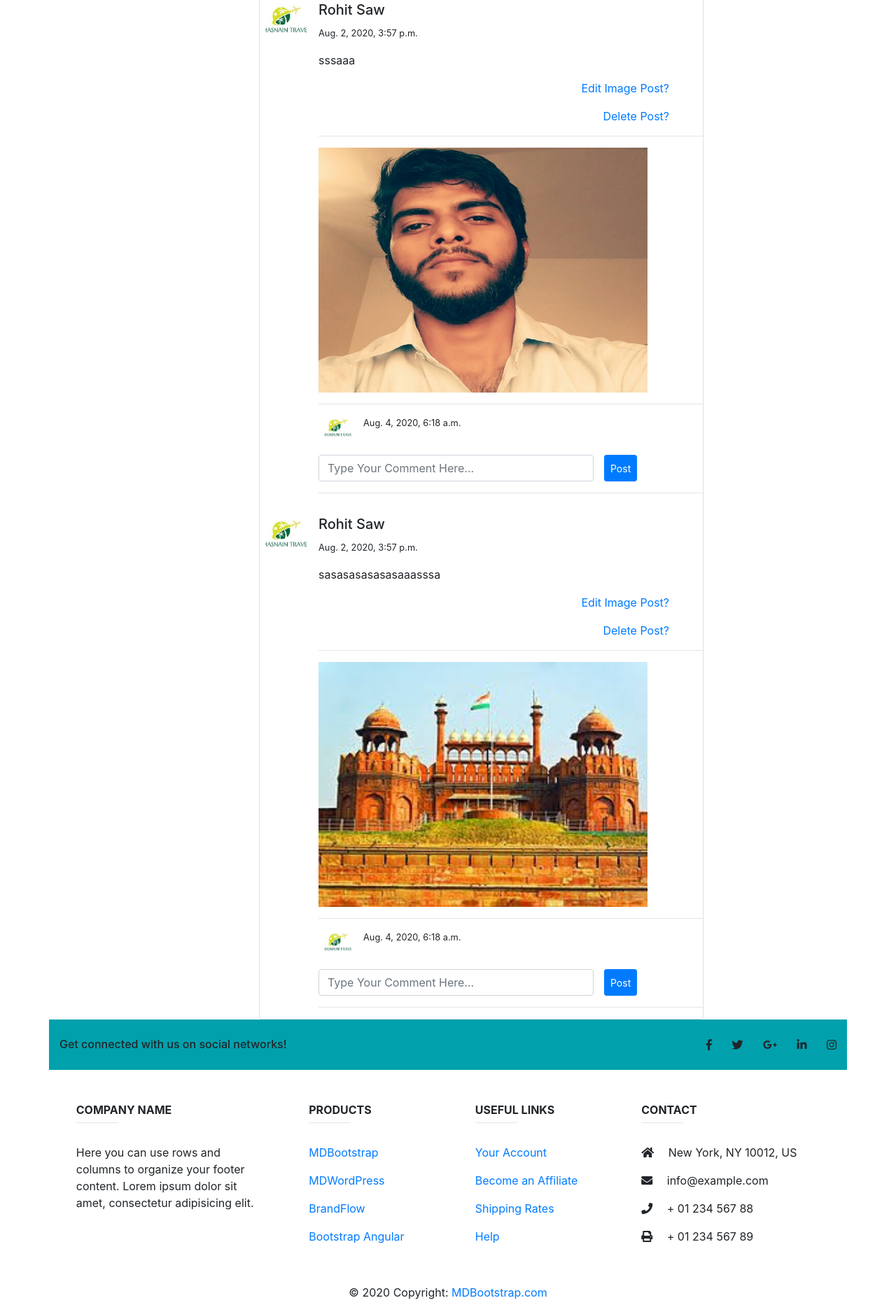
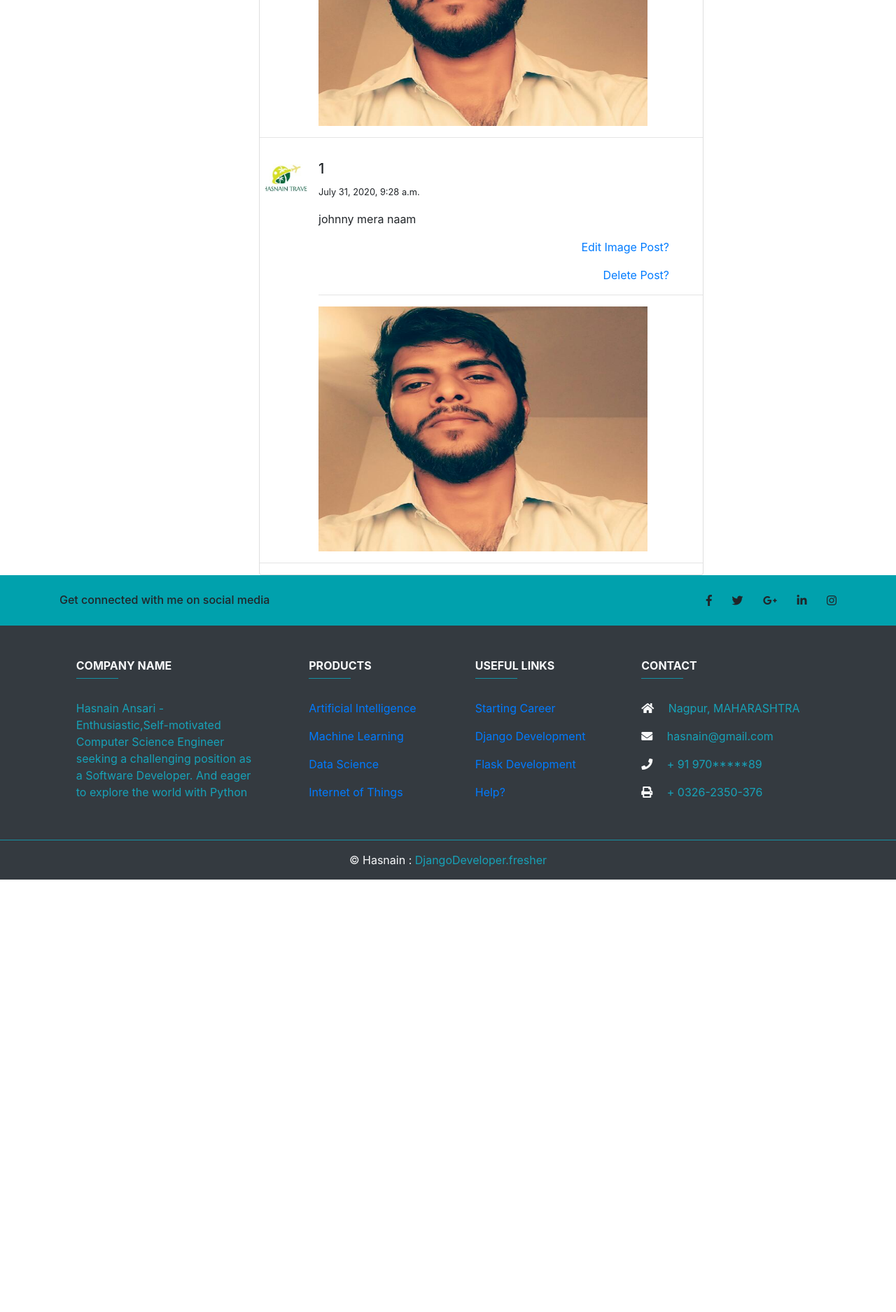
Before and after one commit to Hasnain-4/FbPost, a Django app: page /fbuser in a window 1280 px wide. Shown: the part 2440-4315 px from the top of the page at 70% size. After the commit the page ends 3697 px from the top, so only its background shows below. Run offline with Django 3.2, Linux system fonts and the light colour scheme; data comes from the database, SQL or seed files in the repository; both versions use the stored data as it was before the commit; some libraries are stand-ins or nearby versions.

Commit message:
Fb plugins added

```diff
--- a/fb1/admin.py
+++ b/fb1/admin.py
@@ -1,9 +1,9 @@
 from django.contrib import admin
-from fb1.models import Contact,Imagepost,Videopost, Userprofile,Postcomment
+from fb1.models import Contact,Imagepost,Videopost, Userprofile
 
 # Register your models here.
 admin.site.register(Contact)
 admin.site.register(Imagepost)
 admin.site.register(Videopost)
 admin.site.register(Userprofile)
-admin.site.register(Postcomment)
+#admin.site.register(Postcomment)
--- a/fb1/models.py
+++ b/fb1/models.py
@@ -34,6 +34,7 @@ class Userprofile(models.Model):
     profilepic = models.ImageField(default = 'static/images/hasntravel.jpg')
     about = models.TextField()
 
-class Postcomment(models.Model):
+""" class Postcomment(models.Model):
     message1 = models.CharField(max_length = 222)
     date = models.DateTimeField(default=datetime.now())
+ """
--- a/fb1/views.py
+++ b/fb1/views.py
@@ -1,7 +1,7 @@
 from django.shortcuts import render,redirect
 from django.contrib.auth.models import User , auth
 from django.contrib import messages
-from .models import Contact, Imagepost, Videopost,Userprofile, Postcomment
+from .models import Contact, Imagepost, Videopost,Userprofile
 
 # Create your views here.
 
@@ -97,23 +97,23 @@ def fbuser(request):
     #fetchuserdata = Userprofile.objects.order_by('profilepic').last() #for getting last person or last data from database
     #fetchuserdata = Userprofile.objects.latest('profilepic') #for getting latest person or latest data from database
     fetchuserdata = Userprofile.objects.all().last() #for getting last person or last data from database
-    fetchimagepost = Imagepost.objects.all()
-    fetchvideopost = Videopost.objects.all()
-    pm1 = Postcomment.objects.all().last()
+    fetchimagepost = Imagepost.objects.all()[::-1]
+    fetchvideopost = Videopost.objects.all()[::-1]
+    #pm1 = Postcomment.objects.all().last()
 
-    if request.method == 'POST':
+    """ if request.method == 'POST':
 
         postmessage = request.POST.get('postcomment')
         pm = Postcomment(message1=postmessage)
         pm.save()
-        return redirect("/fbuser")
+        return redirect("/fbuser") """
 
     # newsimagelink = ne.newsimagelink
     # newsheading = ne.newsheading
     # newsbywithdate = ne.newsbywithdate
     # newsbody = ne.newsbody
     # newslist = [newsimagelink,newsheading,newsbywithdate,newsbody]
-    return render(request , 'fbuser.html', {'pmessage':pm1,'fetchimage':fetchimagepost , 'fetchvideo': fetchvideopost , 'fetchuser':fetchuserdata})
+    return render(request , 'fbuser.html', {'fetchimage':fetchimagepost , 'fetchvideo': fetchvideopost , 'fetchuser':fetchuserdata})
 
 
 def imagepost(request):
--- a/templates/base.html
+++ b/templates/base.html
@@ -19,7 +19,12 @@
 
   <body>
 
+  <!--Fb comment Plugin-->
 
+  <div id="fb-root"></div>
+<script async defer crossorigin="anonymous" src="https://connect.facebook.net/en_GB/sdk.js#xfbml=1&version=v8.0" nonce="92u6S0ik"></script>
+
+<!--Fb comment End-->
   <nav class="navbar navbar-expand-md navbar-dark fixed-top bg-info">
   <a class="navbar-brand" href="#">
     <img src="static/images/hasntravel.jpg" alt="logo" style="width:40px;">
@@ -34,6 +39,11 @@
       <li class="nav-item active">
         <a class="nav-link text-dark" href="/">Home <span class="sr-only">(current)</span></a>
       </li>
+      {% if user.is_authenticated %}
+      <li class="nav-item">
+        <a class="nav-link text-dark waves-effect waves-light" href="fbuser">Dashboard</a>
+      </li>
+      {% endif %}
       <li class="nav-item">
         <a class="nav-link text-dark waves-effect waves-light" href="news">Top News</a>
       </li>
@@ -47,7 +57,18 @@
         <a class="nav-link text-dark waves-effect waves-light" href="contact">Contact Us</a>
       </li>
 {% endif %}
-      {% if user.is_authenticated %}
+
+    </ul>
+
+{% if user.is_authenticated %}
+    <form class="form-inline my-2 my-lg-0" action = "/search" method == "post">
+      <input class="form-control mr-2 " name = "query" id = "query" type="search" placeholder="Search" aria-label="Search">
+      <button class="btn btn-outline-dark my-3 my-sm-2 mr-4" type="submit">Search</button>
+    </form>
+
+{% endif %}
+
+ {% if user.is_authenticated %}
 
       <a class="btn btn-outline-light btn-sm my-2" href="logout" role="button">Logout</a>
 
@@ -59,15 +80,6 @@
       <a class="btn btn-outline-light btn-sm my-2 mx-1" href="signin" role="button">Sign In</a>
     {% endif %}
 
-    </ul>
-
-{% if user.is_authenticated %}
-    <form class="form-inline my-2 my-lg-0" action = "/search" method == "post">
-      <input class="form-control mr-sm-2" name = "query" id = "query" type="search" placeholder="Search" aria-label="Search">
-      <button class="btn btn-outline-dark my-3 my-sm-2" type="submit">Search</button>
-    </form>
-
-{% endif %}
   </div>
 </nav>
 
@@ -86,7 +98,7 @@
   <!-- To display icons without downloading anything -->
 <link rel="stylesheet" href="https://use.fontawesome.com/releases/v5.7.0/css/all.css" integrity="sha384-lZN37f5QGtY3VHgisS14W3ExzMWZxybE1SJSEsQp9S+oqd12jhcu+A56Ebc1zFSJ" crossorigin="anonymous">
 <!-- Footer -->
-<footer class="page-footer font-small unique-color-dark">
+<footer class="page-footer font-small bg-dark">
 
   <div style="background-color: #00A1AD;">
     <div class="container">
@@ -96,7 +108,7 @@
 
         <!-- Grid column -->
         <div class="col-md-6 col-lg-5 text-center text-md-left mb-4 mb-md-0">
-          <h6 class="mb-0">Get connected with us on social networks!</h6>
+          <h6 class="mb-0 ">Get connected with me on social media</h6>
         </div>
         <!-- Grid column -->
 
@@ -143,11 +155,9 @@
       <div class="col-md-3 col-lg-4 col-xl-3 mx-auto mb-4">
 
         <!-- Content -->
-        <h6 class="text-uppercase font-weight-bold">Company name</h6>
-        <hr class="deep-purple accent-2 mb-4 mt-0 d-inline-block mx-auto" style="width: 60px;">
-        <p>Here you can use rows and columns to organize your footer content. Lorem ipsum dolor sit amet,
-          consectetur
-          adipisicing elit.</p>
+        <h6 class="text-uppercase font-weight-bold text-light">Company name</h6>
+        <hr class="bg-info accent-2 mb-4 mt-0 d-inline-block mx-auto" style="width: 60px;">
+        <p class = "text text-info">Hasnain Ansari - Enthusiastic,Self-motivated Computer Science Engineer seeking a challenging position as a Software Developer. And eager to explore the world with Python</p>
 
       </div>
       <!-- Grid column -->
@@ -156,19 +166,19 @@
       <div class="col-md-2 col-lg-2 col-xl-2 mx-auto mb-4">
 
         <!-- Links -->
-        <h6 class="text-uppercase font-weight-bold">Products</h6>
-        <hr class="deep-purple accent-2 mb-4 mt-0 d-inline-block mx-auto" style="width: 60px;">
+        <h6 class="text-uppercase font-weight-bold text-light">Products</h6>
+        <hr class="bg-info accent-2 mb-4 mt-0 d-inline-block mx-auto" style="width: 60px;">
         <p>
-          <a href="#!">MDBootstrap</a>
+          <a href="#!">Artificial Intelligence</a>
         </p>
         <p>
-          <a href="#!">MDWordPress</a>
+          <a href="#!">Machine Learning</a>
         </p>
         <p>
-          <a href="#!">BrandFlow</a>
+          <a href="#!">Data Science</a>
         </p>
         <p>
-          <a href="#!">Bootstrap Angular</a>
+          <a href="#!">Internet of Things</a>
         </p>
 
       </div>
@@ -178,19 +188,19 @@
       <div class="col-md-3 col-lg-2 col-xl-2 mx-auto mb-4">
 
         <!-- Links -->
-        <h6 class="text-uppercase font-weight-bold">Useful links</h6>
-        <hr class="deep-purple accent-2 mb-4 mt-0 d-inline-block mx-auto" style="width: 60px;">
+        <h6 class="text-uppercase font-weight-bold text-light">Useful links</h6>
+        <hr class="bg-info accent-2 mb-4 mt-0 d-inline-block mx-auto" style="width: 60px;">
         <p>
-          <a href="#!">Your Account</a>
+          <a href="#!">Starting Career</a>
         </p>
         <p>
-          <a href="#!">Become an Affiliate</a>
+          <a href="#!">Django Development</a>
         </p>
         <p>
-          <a href="#!">Shipping Rates</a>
+          <a href="#!">Flask Development</a>
         </p>
         <p>
-          <a href="#!">Help</a>
+          <a href="#!">Help?</a>
         </p>
 
       </div>
@@ -200,16 +210,16 @@
       <div class="col-md-4 col-lg-3 col-xl-3 mx-auto mb-md-0 mb-4">
 
         <!-- Links -->
-        <h6 class="text-uppercase font-weight-bold">Contact</h6>
-        <hr class="deep-purple accent-2 mb-4 mt-0 d-inline-block mx-auto" style="width: 60px;">
-        <p>
-          <i class="fas fa-home mr-3"></i> New York, NY 10012, US</p>
-        <p>
-          <i class="fas fa-envelope mr-3"></i> info@example.com</p>
-        <p>
-          <i class="fas fa-phone mr-3"></i> + 01 234 567 88</p>
-        <p>
-          <i class="fas fa-print mr-3"></i> + 01 234 567 89</p>
+        <h6 class="text-uppercase font-weight-bold text-light">Contact</h6>
+        <hr class="bg-info accent-2 mb-4 mt-0 d-inline-block mx-auto" style="width: 60px;">
+        <p class = "text text-info">
+          <i class="fas fa-home mr-3 text-light"></i> Nagpur, MAHARASHTRA</p>
+        <p class = "text text-info">
+          <i class="fas fa-envelope mr-3 text-light"></i> hasnain@gmail.com</p>
+        <p class = "text text-info">
+          <i class="fas fa-phone mr-3 text-light"></i> + 91 970*****89</p>
+        <p class = "text text-info">
+          <i class="fas fa-print mr-3 text-light"></i> + 0326-2350-376</p>
 
       </div>
       <!-- Grid column -->
@@ -218,11 +228,11 @@
     <!-- Grid row -->
 
   </div>
+<hr class="hr mb-0 bg-info">
   <!-- Footer Links -->
-
   <!-- Copyright -->
-  <div class="footer-copyright text-center py-3">© 2020 Copyright:
-    <a href="https://mdbootstrap.com/"> MDBootstrap.com</a>
+  <div class="footer-copyright text-center py-3 text-light">© Hasnain :
+    <a class = "text-info" href="https://docs.djangoproject.com/en/3.1/"> DjangoDeveloper.fresher</a>
   </div>
   <!-- Copyright -->
 
--- a/templates/fbuser.html
+++ b/templates/fbuser.html
@@ -26,7 +26,7 @@
 <div class = "container  pt-5">
 
 <div class="row">
-
+<!--Profile Section Starts-->
   <div class="col-sm-3">
 
   <div class="card text-center" style="width: 12rem;">
@@ -47,6 +47,7 @@
   </div>
 </div>
   </div>
+  <!--Profile Section Ends-->
 
 
   <div class="col-sm-7 col-offset-md-2">
@@ -62,7 +63,7 @@
 
 </ul>
 <div class="tab-content" id="myTabContent">
-
+<!--Image Posts Section Starts-->
   <div class="tab-pane fade show active" id="home" role="tabpanel" aria-labelledby="home-tab"><div class="card">
 
       {% for fetch1 in fetchimage %}
@@ -90,9 +91,91 @@
     <img src="{{fetch1.image.url}}" class="img-fluid" style="width: auto; width: 470px; height: 350px;" alt="Responsive image">
       {% endif %}
 
-      <hr class="hr mt-3 mb-3">
+      </div>
 
-{% if pmessage %}
+    </div>
+
+{% comment %} {% if pmessage %}
+        <div class="media">
+          <img src="static/images/hasntravel.jpg" class="align-self-start mr-3 ml-2 mr-2" style="width: 40px; height: 40px;" alt="...">
+
+          <div class="media-body">
+
+            <h6 class="mt-0">{{user.username}}  <small>{{pmessage.date}}</small></h6>
+              <p>{{pmessage.message}}</p>
+          </div>
+        </div>
+{% endif %} {% endcomment %}
+
+      {% comment %} <div class = "container mt-3 pl-0 mb-3">
+
+    <form action="fbuser" method="post">
+
+    {% csrf_token %}
+
+  <div class="form-group row">
+
+    <div class="col-sm-9">
+      <input type="name" name = 'postcomment' placeholder="Type Your Comment Here..." class="form-control" id="name">
+    </div>
+    <button type="submit" class="btn btn-primary btn-sm">Post</button>
+  </div>
+
+  </div> {% endcomment %}
+
+
+
+        <hr class="hr mt-3 mb-3">
+
+         <!--Fb Like Section Plugin-->
+
+        <div class="fb-like ml-2" data-href="http://127.0.0.1:8000/" data-width="" data-layout="standard" data-action="like" data-size="large" data-share="true"></div>
+
+         <!--Fb Comment Section Plugin-->
+
+        <div class="fb-comments" data-href="http://127.0.0.1:8000/" data-numposts="1" data-width=""></div>
+
+        <!--Fb plugin end-->
+      {% endif %}
+
+    {% endfor %}
+
+</div>
+</div>
+
+<!--Image Posts Section Ends-->
+
+
+<!--Video Posts Section Starts-->
+
+  <div class="tab-pane fade" id="profile" role="tabpanel" aria-labelledby="profile-tab"><div class="card">
+
+   {% for fetch2 in fetchvideo %}
+         {% if fetch2.utube_video_link %}
+
+   <div class="media mt-3">
+      <img src="static/images/hasntravel.jpg" class="align-self-start mr-3 ml-2 mr-2" style="width: auto; height: 60px;" alt="...">
+
+      <div class="media-body">
+
+        <h5 class="mt-0">{{fetch2.videoname}}</h5>
+
+
+       <p><small>{{fetch2.date}}</small></p>
+        <p>{{fetch2.caption}}</p>
+
+            <a href = 'videopost'>
+             <p class = "text-right mr-5">Edit Video Post?</p>
+            </a>
+             <a href="{% url 'dlt' fetch2.id %}">
+            <p class = "text-right mr-5">Delete Post?</p>
+            </a>
+        <hr>
+        <div class="embed-responsive embed-responsive-16by9">
+<iframe width="470" height="315" class = "embed-responsive-item" src="https://www.youtube.com/embed/{{fetch2.utube_video_link}}" frameborder="0" allow="accelerometer; autoplay; encrypted-media; gyroscope; picture-in-picture" allowfullscreen></iframe>
+      </div>
+
+   {% comment %}      {% if pmessage %}
         <div class="media">
           <img src="static/images/hasntravel.jpg" class="align-self-start mr-3 ml-2 mr-2" style="width: 40px; height: 40px;" alt="...">
 
@@ -120,89 +203,35 @@
 
   </div>
   <hr class="hr mt-3 mb-3">
-
+ {% endcomment %}
       </div>
 
     </div>
-
-      {% endif %}
-    {% endfor %}
-
-</div>
-</div>
-
-  <div class="tab-pane fade" id="profile" role="tabpanel" aria-labelledby="profile-tab"><div class="card">
-
-   {% for fetch2 in fetchvideo %}
-         {% if fetch2.utube_video_link %}
-
-   <div class="media mt-3">
-      <img src="static/images/hasntravel.jpg" class="align-self-start mr-3 ml-2 mr-2" style="width: auto; height: 60px;" alt="...">
-
-      <div class="media-body">
-
-        <h5 class="mt-0">{{fetch2.videoname}}</h5>
-
-
-       <p><small>{{fetch2.date}}</small></p>
-        <p>{{fetch2.caption}}</p>
-
-            <a href = 'videopost'>
-             <p class = "text-right mr-5">Edit Video Post?</p>
-            </a>
-             <a href="{% url 'dlt' fetch2.id %}">
-            <p class = "text-right mr-5">Delete Post?</p>
-            </a>
-        <hr>
-        <div class="embed-responsive embed-responsive-16by9">
-<iframe width="470" height="315" class = "embed-responsive-item" src="https://www.youtube.com/embed/{{fetch2.utube_video_link}}" frameborder="0" allow="accelerometer; autoplay; encrypted-media; gyroscope; picture-in-picture" allowfullscreen></iframe>
-      </div>
         <hr class="hr mt-3 mb-3">
 
-        {% if pmessage %}
-        <div class="media">
-          <img src="static/images/hasntravel.jpg" class="align-self-start mr-3 ml-2 mr-2" style="width: 40px; height: 40px;" alt="...">
+        <!--Fb Like Section Plugin-->
 
-          <div class="media-body">
+        <div class="fb-like ml-2" data-href="http://127.0.0.1:8000/" data-width="" data-layout="standard" data-action="like" data-size="large" data-share="true"></div>
 
-            <h6 class="mt-0">{{user.username}}  <small>{{pmessage.date}}</small></h6>
-              <p>{{pmessage.message}}</p>
-          </div>
-        </div>
-{% endif %}
+        <!--Fb Comment Section Plugin-->
 
-      <div class = "container mt-3 pl-0 mb-3">
+        <div class="fb-comments" data-href="http://127.0.0.1:8000/" data-numposts="1" data-width=""></div>
 
-    <form action="fbuser" method="post">
-
-    {% csrf_token %}
-
-  <div class="form-group row">
-
-    <div class="col-sm-9">
-      <input type="name" name = 'postcomment' placeholder="Type Your Comment Here..." class="form-control" id="name">
-    </div>
-    <button type="submit" class="btn btn-primary btn-sm">Post</button>
-  </div>
-
-  </div>
-  <hr class="hr mt-3 mb-3">
-
-      </div>
-
-    </div>
-
+        <!--Fb plugin end-->
      {% endif %}
  {% endfor %}
 
 </div>
 </div>
 
+<!--Video Posts Section Ends-->
 
 </div>
 
 
   </div>
+  </div>
+  </div>
 
 
 {%endblock%}
--- a/templates/home.html
+++ b/templates/home.html
@@ -40,7 +40,7 @@
 <div class = "container-fluid mt-4">
 <p class="mt-5"><h2>Improvement?? Comment via contact section</h2></p>
 <hr>
-<p class="mt-1">{% lorem 3 b random %}</p>
+<p class="mt-1  mb-4">{% lorem 3 b random %}</p>
 </div>
 
 {% endblock  %}
--- a/templates/news.html
+++ b/templates/news.html
@@ -10,10 +10,10 @@
 <h2>Top News</h2>
     <ul class="nav nav-tabs mt-2" id="myTab" role="tablist">
   <li class="nav-item" role="presentation">
-    <a class="nav-link active" id="home-tab" data-toggle="tab" href="#toi" role="tab" aria-controls="toi" aria-selected="true">NDTV India</a>
+    <a class="nav-link active" id="home-tab" data-toggle="tab" href="#toi" role="tab" aria-controls="toi" aria-selected="true">BBC News</a>
   </li>
   <li class="nav-item" role="presentation">
-    <a class="nav-link" id="profile-tab" data-toggle="tab" href="#ht" role="tab" aria-controls="ht" aria-selected="false">Hindustan Times</a>
+    <a class="nav-link" id="profile-tab" data-toggle="tab" href="#ht" role="tab" aria-controls="ht" aria-selected="false">News 24</a>
   </li>
 
 </ul>
```
Also changed, not shown: db.sqlite3, fb1/migrations/0026_auto_20200806_1444.py (added).
